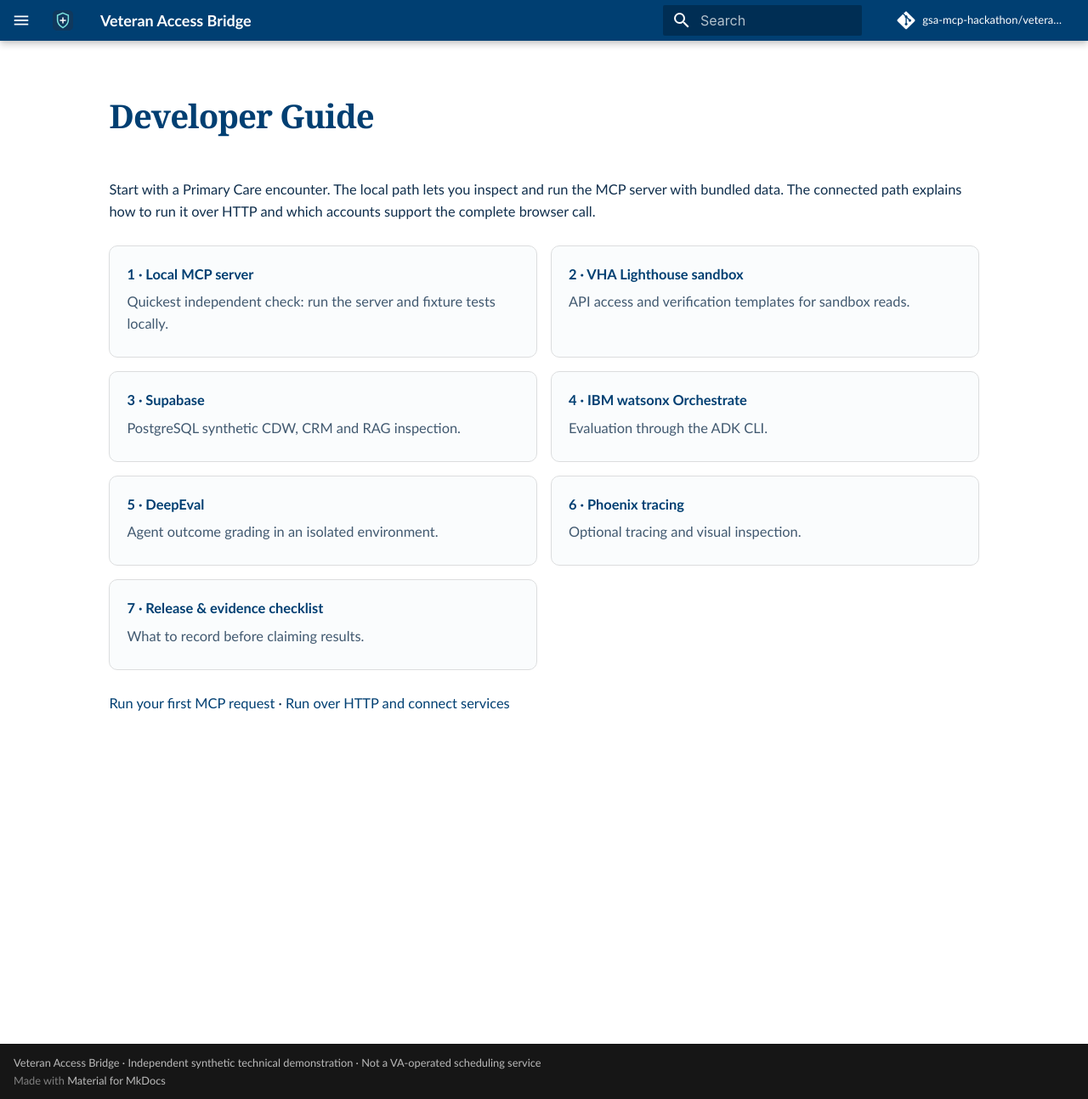
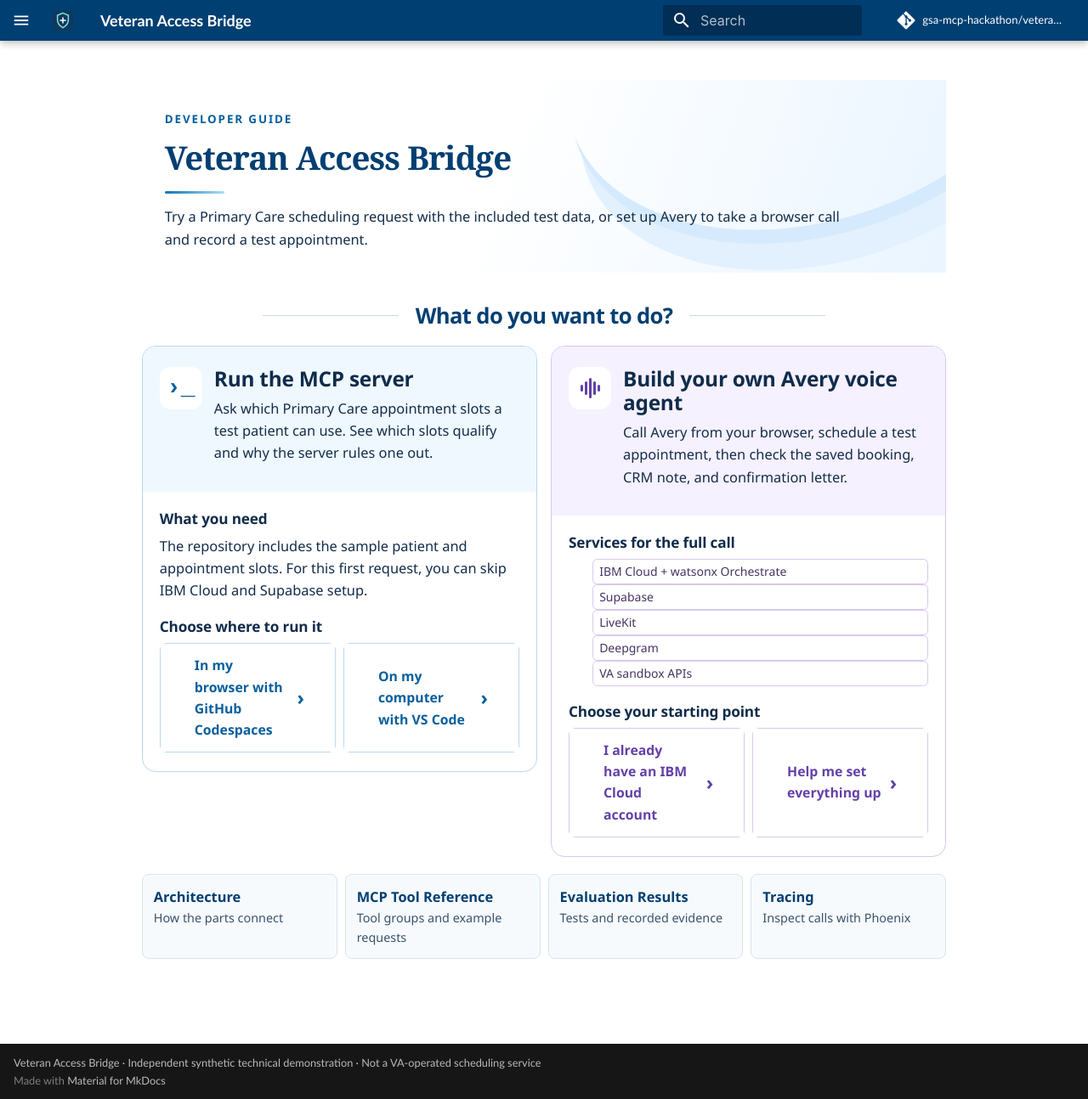
Before and after one commit to gsa-mcp-hackathon/veteran-access-bridge-mcp-server, an MkDocs documentation site: the page built from docs/developer-guide/index.md, in a window 1280 px wide and 1294 px high. Shown: the whole window at 85% size. Built offline with MkDocs 1.6.1 and Material for MkDocs 9.7.7, drawn with Linux system fonts in a browser that asks for light colours; comment, search, counter and statistics services are not loaded.

Commit message:
Give Developer Guide readers two clear starting paths

```diff
--- a/docs/developer-guide/index.md
+++ b/docs/developer-guide/index.md
@@ -1,15 +1,52 @@
-# Developer Guide
+---
+title: Developer Guide
+hide:
+  - toc
+---
 
-Start with a Primary Care encounter. The local path lets you inspect and run the MCP server with bundled data. The connected path explains how to run it over HTTP and which accounts support the complete browser call.
+<link rel="stylesheet" href="../stylesheets/developer-landing.css">
 
-<div class="feature-grid">
-<div class="feature"><strong><a href="local-mcp-server/">1 · Local MCP server</a></strong><p>Quickest independent check: run the server and fixture tests locally.</p></div>
-<div class="feature"><strong><a href="vha-sandbox/">2 · VHA Lighthouse sandbox</a></strong><p>API access and verification templates for sandbox reads.</p></div>
-<div class="feature"><strong><a href="supabase/">3 · Supabase</a></strong><p>PostgreSQL synthetic CDW, CRM and RAG inspection.</p></div>
-<div class="feature"><strong><a href="ibm-orchestrate/">4 · IBM watsonx Orchestrate</a></strong><p>Evaluation through the ADK CLI.</p></div>
-<div class="feature"><strong><a href="deepeval/">5 · DeepEval</a></strong><p>Agent outcome grading in an isolated environment.</p></div>
-<div class="feature"><strong><a href="phoenix/">6 · Phoenix tracing</a></strong><p>Optional tracing and visual inspection.</p></div>
-<div class="feature"><strong><a href="release-checklist/">7 · Release & evidence checklist</a></strong><p>What to record before claiming results.</p></div>
-</div>
+<div class="vab-start">
+<header class="start-hero">
+<p class="start-kicker">Developer Guide</p>
+<h1>Veteran Access Bridge</h1>
+<p>Try a Primary Care scheduling request with the included test data, or set up Avery to take a browser call and record a test appointment.</p>
+</header>
 
-[Run your first MCP request](local-mcp-server.md) · [Run over HTTP and connect services](connected-product.md)
+<h2 class="start-question">What do you want to do?</h2>
+
+<div class="start-paths">
+<section class="start-card">
+<header><span class="start-icon" aria-hidden="true">›_</span><div><h3>Run the MCP server</h3>
+<p>Ask which Primary Care appointment slots a test patient can use. See which slots qualify and why the server rules one out.</p></div></header>
+<div class="start-body"><h4>What you need</h4>
+<p>The repository includes the sample patient and appointment slots. For this first request, you can skip IBM Cloud and Supabase setup.</p>
+<h4>Choose where to run it</h4>
+<div class="start-choices">
+<details name="mcp-start"><summary>In my browser with GitHub Codespaces</summary>
+<div><strong>Start in GitHub</strong><ol><li>Sign in to GitHub and open the <a href="https://github.com/gsa-mcp-hackathon/veteran-access-bridge-mcp-server">submission repository</a>.</li><li>Select <b>Code → Codespaces → Create codespace on main</b>. GitHub opens a development environment in your browser.</li><li>When setup finishes, open <b>Terminal → New Terminal</b>. The terminal is where you enter the commands in the guide.</li></ol><a href="local-mcp-server/#install-and-discover">Install the server and send your first request →</a></div></details>
+<details name="mcp-start"><summary>On my computer with VS Code</summary>
+<div><strong>Start on your computer</strong><ol><li>Install <a href="https://code.visualstudio.com/download">VS Code</a>, <a href="https://git-scm.com/downloads">Git</a>, <a href="https://www.python.org/downloads/">Python 3.12</a> and <a href="https://docs.astral.sh/uv/getting-started/installation/">uv</a>, the project's package manager.</li><li>Open VS Code, choose <b>Terminal → New Terminal</b> and copy the repository to your computer:</li></ol>
+<pre><code>git clone https://github.com/gsa-mcp-hackathon/veteran-access-bridge-mcp-server.git</code></pre>
+<p>Choose <b>File → Open Folder</b>, select <b>veteran-access-bridge-mcp-server</b>, then open a new terminal in that folder.</p><a href="local-mcp-server/#install-and-discover">Install the server and send your first request →</a></div></details>
+</div></div></section>
+
+<section class="start-card start-voice">
+<header><span class="start-icon start-wave" aria-hidden="true"><i></i><i></i><i></i><i></i><i></i></span><div><h3>Build your own Avery voice agent</h3>
+<p>Call Avery from your browser, schedule a test appointment, then check the saved booking, CRM note, and confirmation letter.</p></div></header>
+<div class="start-body"><h4>Services for the full call</h4>
+<ul class="start-services"><li>IBM Cloud + watsonx Orchestrate</li><li>Supabase</li><li>LiveKit</li><li>Deepgram</li><li>VA sandbox APIs</li></ul>
+<h4>Choose your starting point</h4>
+<div class="start-choices">
+<details name="avery-start"><summary>I already have an IBM Cloud account</summary>
+<div><strong>Check what is provisioned</strong><ol><li>Open your <a href="https://cloud.ibm.com/resources">IBM Cloud resource list</a>. Find your <b>watsonx Orchestrate</b> instance. This is where Avery and its tools are configured.</li><li>Open <a href="https://cloud.ibm.com/codeengine/projects">Code Engine projects</a> and identify the project for the scheduling backend. If either service is missing, provision it in your own account.</li><li>Prepare the test database, VA access and voice services before attempting the browser call.</li></ol><a href="connected-product/#reproduce-the-connected-voice-product">Connect your services and check each layer →</a></div></details>
+<details name="avery-start"><summary>Help me set everything up</summary>
+<div><strong>Start with the service accounts</strong><ol><li><a href="https://cloud.ibm.com/registration">Create an IBM Cloud account</a>. Set up Code Engine to host the backend and watsonx Orchestrate to run Avery.</li><li><a href="supabase/">Prepare Supabase</a>. Create a test database, apply the project schema and load synthetic cases and appointment slots before the first call.</li><li><a href="vha-sandbox/">Set up VA sandbox access</a> for the patient and facility reads.</li><li>Create a <a href="https://cloud.livekit.io/">LiveKit project</a> for the browser call and a <a href="https://console.deepgram.com/">Deepgram key</a> for speech. Connect the voice worker and browser app to your backend.</li></ol><a href="connected-product/#reproduce-the-connected-voice-product">Open the configuration and verification guide →</a></div></details>
+</div></div></section></div>
+
+<nav class="start-resources" aria-label="Developer resources">
+<a href="../solution-architecture/"><b>Architecture</b><span>How the parts connect</span></a>
+<a href="../mcp-implementation/"><b>MCP Tool Reference</b><span>Tool groups and example requests</span></a>
+<a href="../evaluation/reviewer-index/"><b>Evaluation Results</b><span>Tests and recorded evidence</span></a>
+<a href="phoenix/"><b>Tracing</b><span>Inspect calls with Phoenix</span></a>
+</nav></div>
--- /dev/null
+++ b/docs/stylesheets/developer-landing.css
@@ -0,0 +1,86 @@
+.vab-start {
+  max-width: 76rem;
+  margin: auto;
+  padding: 0 clamp(.8rem, 3vw, 2.8rem) 2rem;
+  color: #132d4a;
+  font-family: "Segoe UI", Arial, sans-serif;
+}
+.vab-start .start-hero {
+  position: relative;
+  isolation: isolate;
+  overflow: hidden;
+  padding: 1.8rem 1.35rem 1.3rem;
+  background: linear-gradient(110deg, white 44%, #eaf5ff);
+}
+.start-hero::after {
+  content: "";
+  position: absolute;
+  z-index: -1;
+  right: -15%;
+  top: -102%;
+  width: 63%;
+  height: 175%;
+  border-radius: 50%;
+  transform: rotate(-18deg);
+  box-shadow: 0 .85rem 0 #d6eafe, 0 2.5rem 0 #e2f1fd;
+}
+.vab-start .start-kicker {
+  margin: 0 0 .35rem;
+  color: #075f9d;
+  font-size: .67rem;
+  font-weight: 750;
+  letter-spacing: .14em;
+  text-transform: uppercase;
+}
+.vab-start :is(h1,h2,h3,h4) {
+  color: #102c4b;
+  font-family: inherit;
+  font-weight: 730;
+  line-height: 1.16;
+}
+.vab-start h1 {font-size: clamp(1.8rem, 4vw, 3rem); margin: 0;}
+.vab-start h1::after {content:""; display:block; width:3.5rem; height:.18rem; border-radius:.2rem; margin:.7rem 0; background:linear-gradient(90deg,#0875b8,#aadcf6);}
+.vab-start .start-hero > p:last-child {max-width:40rem; margin:0;}
+.vab-start .start-question {display:flex; gap:1rem; align-items:center; justify-content:center; text-align:center; margin:1.45rem 0 1rem;}
+.start-question::before,.start-question::after {content:""; flex:1; max-width:8rem; height:1px; background:#cad8e4;}
+.start-paths,.start-choices,.start-resources {display:grid; gap:.8rem;}
+.start-paths {grid-template-columns:repeat(2,minmax(0,1fr)); align-items:start;}
+.start-card {--accent:#075f9d; --wash:#eff8ff; --edge:#b9d8ef; min-width:0; border:1px solid var(--edge); border-radius:.8rem; overflow:hidden; background:white;}
+.start-voice {--accent:#6341a9; --wash:#f5f1ff; --edge:#d7c8ee;}
+.start-card > header {display:flex; align-items:flex-start; gap:.7rem; padding:1.2rem 1rem .95rem; background:var(--wash);}
+.start-card h3 {font-size:1.22rem; margin:0 0 .4rem;}
+.start-card p {margin:.25rem 0 .65rem;}
+.start-icon {display:inline-flex; align-items:center; justify-content:center; flex:none; width:2.5rem; height:2.5rem; border-radius:.65rem; background:white; color:var(--accent); font:700 1.4rem monospace;}
+.start-wave {gap:2px;}
+.start-wave i {width:3px; height:8px; background:currentColor; border-radius:2px;}
+.start-wave i:nth-child(even) {height:16px;}
+.start-wave i:nth-child(3) {height:24px;}
+.start-body {padding:.9rem 1rem 1.1rem;}
+.start-body h4 {margin:.2rem 0 .45rem; font-size:.86rem;}
+.start-body h4:not(:first-child) {margin-top:1rem;}
+.vab-start .start-services {display:flex; flex-wrap:wrap; gap:.25rem; padding:0; margin:0; list-style:none;}
+.vab-start .start-services li {margin:0; padding:.14rem .37rem; border:1px solid var(--edge); border-radius:.28rem; color:#453462; font-size:.7rem;}
+.start-choices {grid-template-columns:repeat(2,minmax(0,1fr)); gap:.45rem;}
+.vab-start details {min-width:0; margin:0; padding:0; border:1px solid var(--edge); border-radius:.4rem; box-shadow:none; font-size:inherit;}
+.vab-start details[open] {grid-column:1/-1;}
+.vab-start details > summary {display:flex; align-items:center; justify-content:space-between; gap:.45rem; height:100%; cursor:pointer; padding:.65rem; margin:0; background:white; border-radius:.4rem; color:var(--accent); font-size:.79rem; font-weight:700; list-style:none;}
+.vab-start details > summary::before {display:none;}
+.vab-start details > summary::after {content:"›"; position:static; mask:none; background:none; color:inherit; font-size:1.15rem; transform:none; width:auto; height:auto;}
+.vab-start details[open] > summary {height:auto; background:var(--wash);}
+.vab-start details[open] > summary::after {transform:rotate(90deg);}
+.vab-start details > div {padding:.75rem; overflow-wrap:anywhere;}
+.vab-start pre {white-space:pre-wrap; overflow-wrap:anywhere;}
+.vab-start pre code {white-space:inherit;}
+.vab-start :is(summary,a):focus-visible {outline:3px solid #0074ae; outline-offset:-3px;}
+.vab-start .start-resources {grid-template-columns:repeat(4,minmax(0,1fr)); margin:1rem 0 0; gap:.45rem;}
+.start-resources a {display:grid; align-content:start; padding:.65rem; border:1px solid #d7e4ee; border-radius:.4rem; background:#f7fafd;}
+.start-resources span {font-size:.72rem; color:#39536b;}
+@media(max-width:900px) {
+  .start-paths {grid-template-columns:minmax(0,1fr);}
+  .vab-start .start-resources {grid-template-columns:repeat(2,minmax(0,1fr));}
+}
+@media(max-width:480px) {
+  .start-choices {grid-template-columns:minmax(0,1fr);}
+  .vab-start .start-hero {padding:1rem .5rem;}
+  .start-question::before,.start-question::after {display:none;}
+}
```
